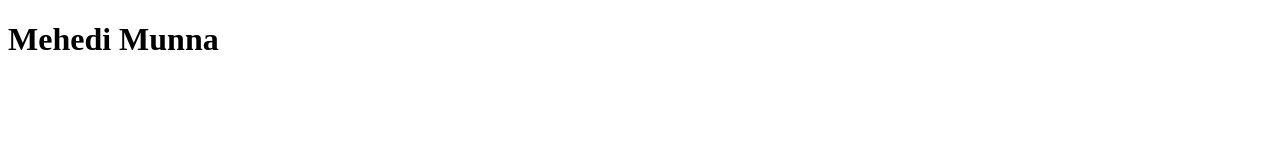
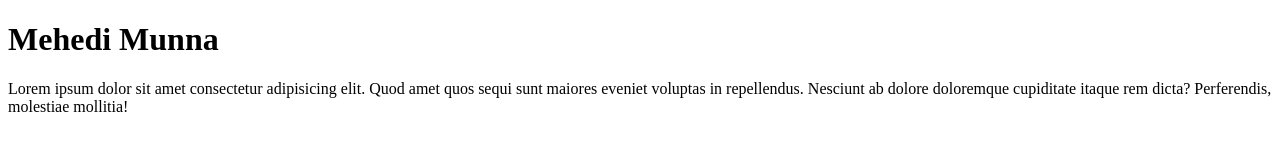
Before and after one commit to MehediArfin/Frist-Projects, a plain HTML site: page index.html in a window 1280 px wide. Drawn offline with Linux system fonts and the light colour scheme.

Commit message:
first commit

```diff
--- a/index.html
+++ b/index.html
@@ -8,5 +8,6 @@
 </head>
 <body>
     <h1>Mehedi Munna</h1>
+    <p>Lorem ipsum dolor sit amet consectetur adipisicing elit. Quod amet quos sequi sunt maiores eveniet voluptas in repellendus. Nesciunt ab dolore doloremque cupiditate itaque rem dicta? Perferendis, molestiae mollitia!</p>
 </body>
 </html>
```
